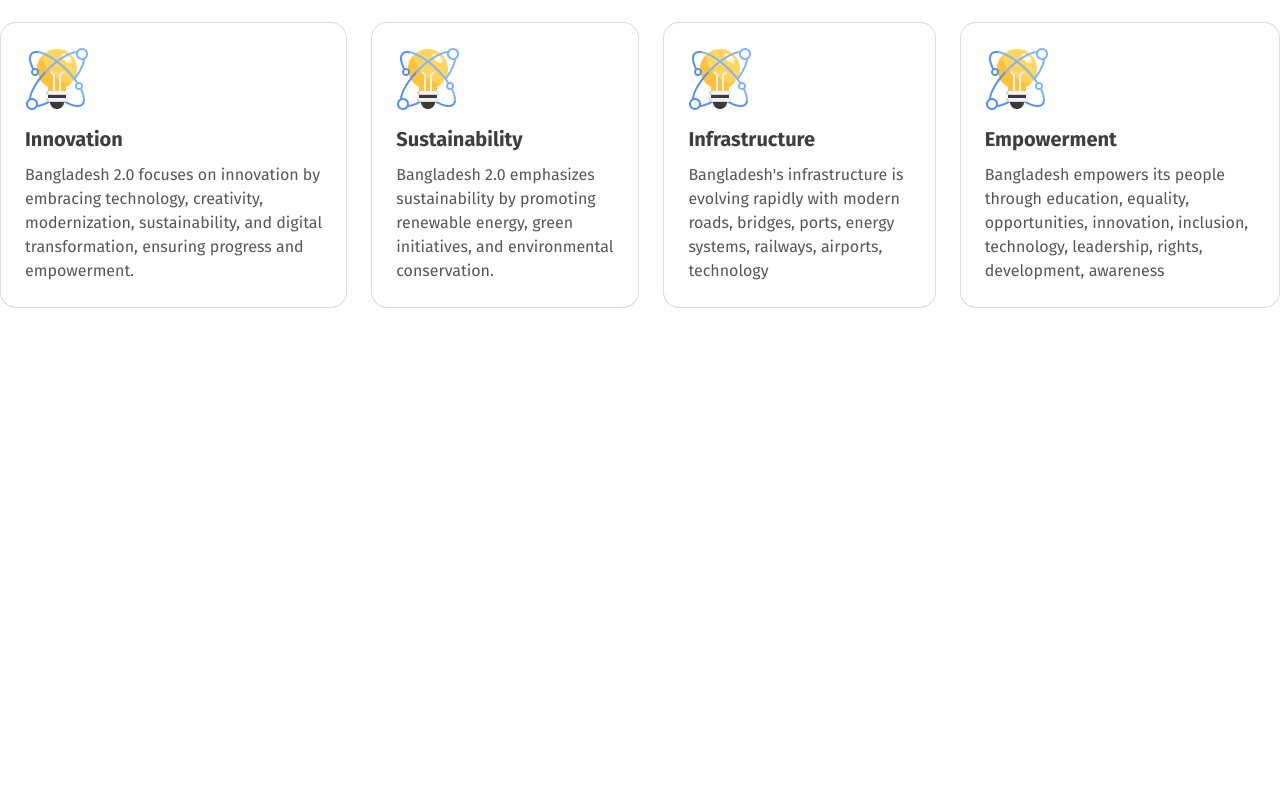
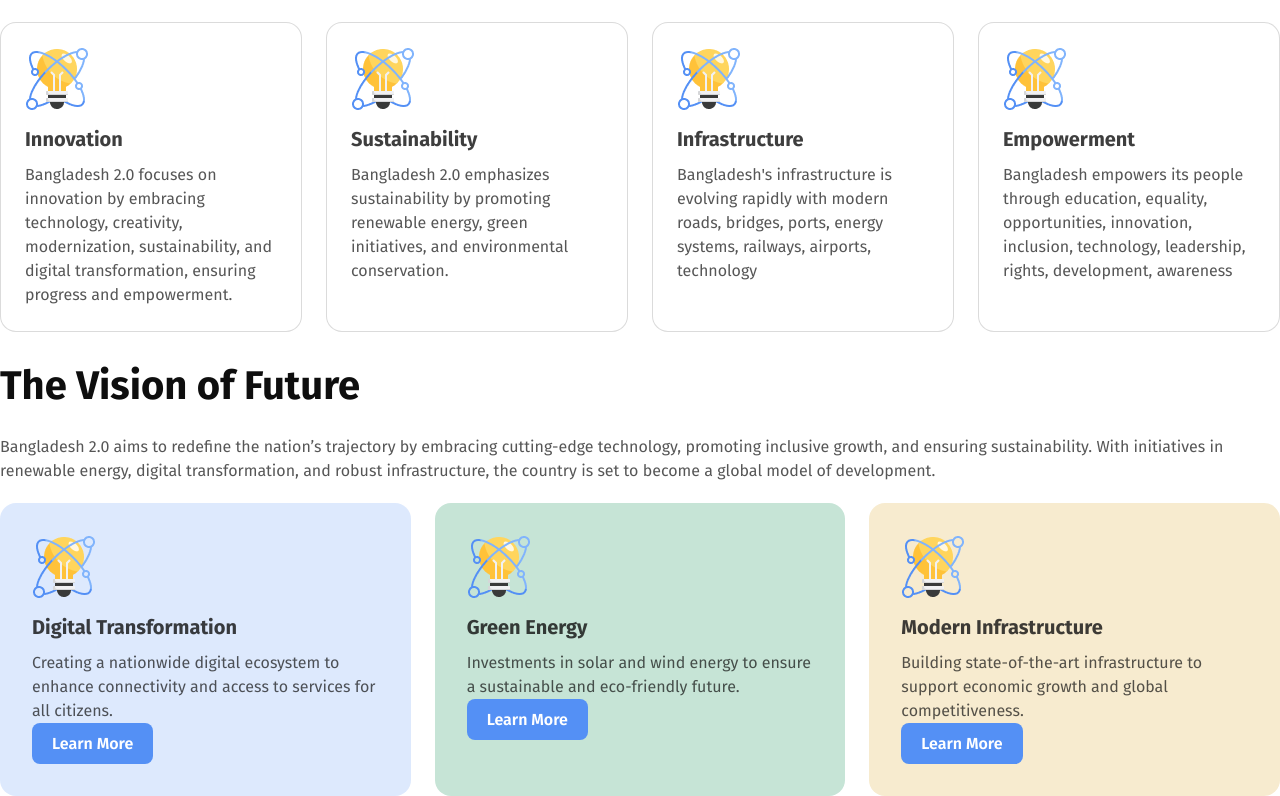
Before and after one commit to Syfulislam01/bangladesh-assignment11, a plain HTML site: page index.html in a window 1280 px wide. Shown: the part 788-1584 px from the top of the page. Before the commit the page ends 1096 px from the top, so only its background shows below. Drawn offline with Linux system fonts and the light colour scheme.

Commit message:
vision of future done section

```diff
--- a/index.html
+++ b/index.html
@@ -50,6 +50,30 @@
                 </div>
             </div>
         </section>
+        <section class="vision-section">
+            <h1 class="head-title">The Vision of Future</h1>
+            <p class="vision-description">Bangladesh 2.0 aims to redefine the nation’s trajectory by embracing cutting-edge technology, promoting inclusive growth, and ensuring sustainability. With initiatives in renewable energy, digital transformation, and robust infrastructure, the country is set to become a global model of development.</p>
+            <div class="cards-container">
+                <div class="card-1">
+                    <img src="assets/card-icon.png" alt="">
+                    <h4 class="pillar-title">Digital Transformation</h4>
+                    <p class="pillar-description">Creating a nationwide digital ecosystem to enhance connectivity and access to services for all citizens.</p>
+                    <button class="card-btn">Learn More</button>
+                </div>
+                <div class="card-2">
+                    <img src="assets/card-icon.png" alt="">
+                    <h4 class="pillar-title">Green Energy</h4>
+                    <p class="pillar-description">Investments in solar and wind energy to ensure a sustainable and eco-friendly future.</p>
+                    <button class="card-btn">Learn More</button>
+                </div>
+                <div class="card-3">
+                    <img src="assets/card-icon.png" alt="">
+                    <h4 class="pillar-title">Modern Infrastructure</h4>
+                    <p class="pillar-description">Building state-of-the-art infrastructure to support economic growth and global competitiveness.</p>
+                    <button class="card-btn">Learn More</button>
+                </div>
+            </div>
+        </section>
     </main>
   </body>
 </html>
--- a/styles.css
+++ b/styles.css
@@ -38,6 +38,7 @@ nav button {
   align-items: center;
   padding: 80px 100px 80px 100px;
   background-color: rgb(198, 228, 214);
+  border-radius: 24px;
   margin: 50px 0px;
 }
 
@@ -82,6 +83,7 @@ nav button {
 }
 
 .pillar {
+  width: 302px;
   padding: 24px;
   box-sizing: border-box;
   border: 1px solid rgba(14, 14, 14, 0.15);
@@ -102,3 +104,51 @@ nav button {
   font-weight: 400;
   line-height: 24px;
 }
+
+.vision-section {
+  margin-top: 30px;
+}
+.vision-description {
+  color: rgba(14, 14, 14, 0.7);
+  font-size: 16px;
+  font-weight: 400;
+  line-height: 24px;
+  margin-bottom: 20px;
+}
+.cards-container {
+  display: flex;
+  gap: 24px;
+}
+
+.card-1 {
+  width: 410.67px;
+  padding: 32px;
+  box-sizing: border-box;
+  border-radius: 16px;
+  background: rgba(84, 144, 245, 0.2);
+}
+.card-2 {
+  width: 410.67px;
+  padding: 32px;
+  box-sizing: border-box;
+  border-radius: 16px;
+  background: rgb(198, 228, 214);
+}
+.card-3 {
+  width: 410.67px;
+  padding: 32px;
+  box-sizing: border-box;
+  border-radius: 16px;
+  background: rgb(247, 235, 207);
+}
+.card-btn {
+  padding: 11px 20px 11px 20px;
+  border-radius: 8px;
+  border: none;
+  background: rgb(84, 144, 245);
+  color: rgb(255, 255, 255);
+  font-family: Fira Sans;
+  font-size: 16px;
+  font-weight: 600;
+  line-height: 19px;
+}
```
